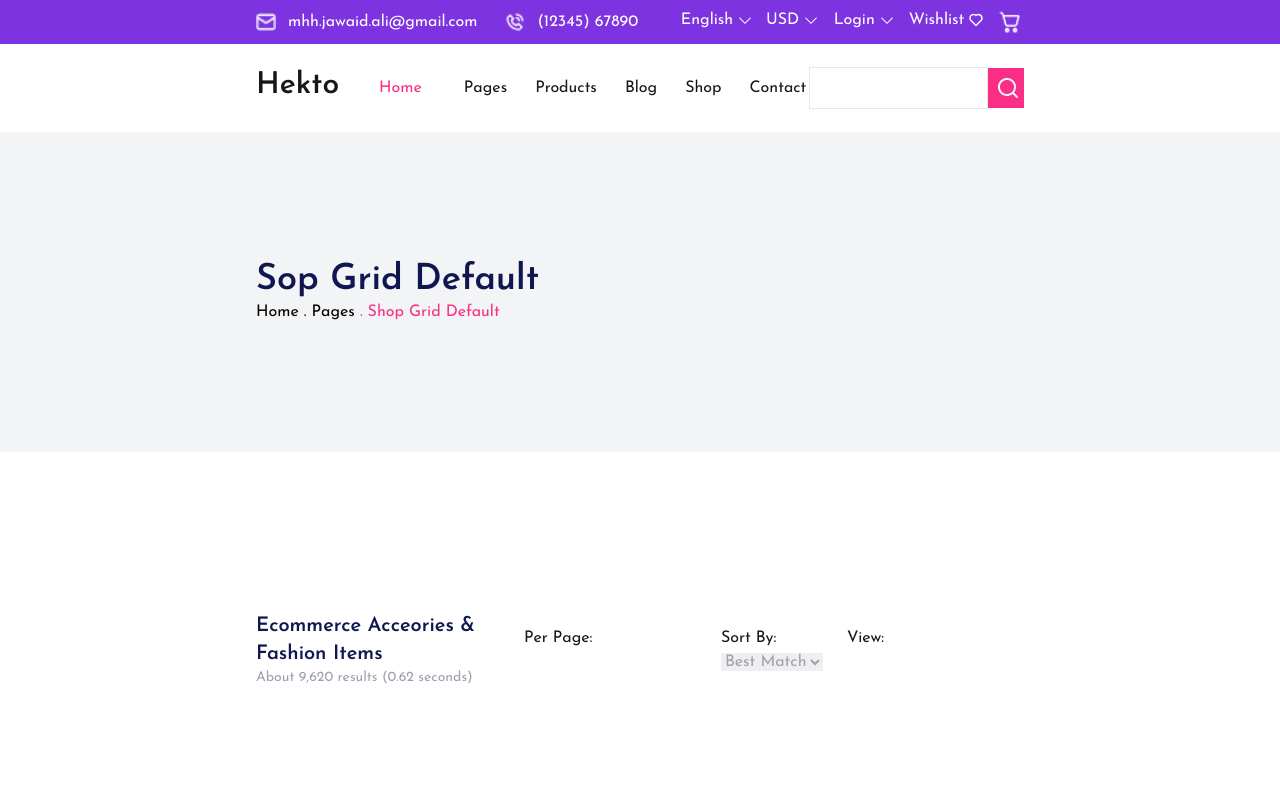
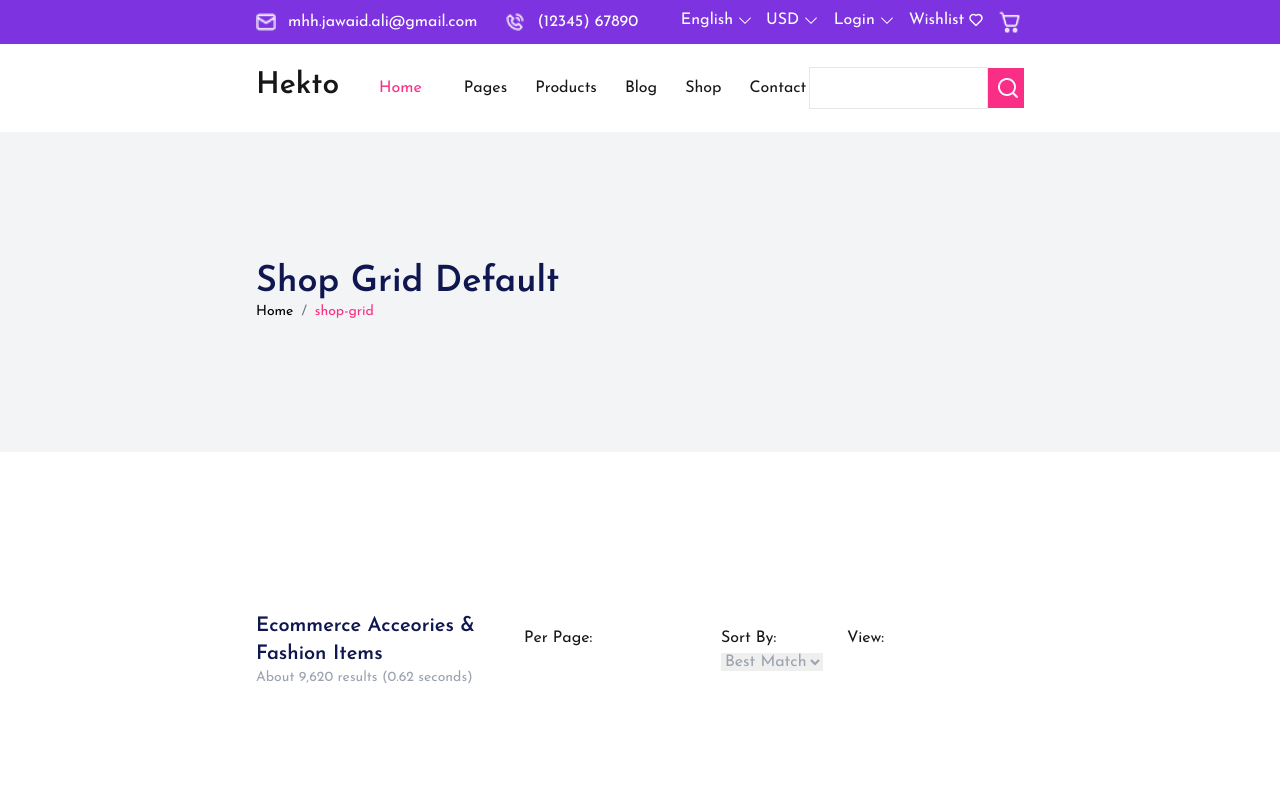
Before and after one commit to Bilalraza617/GIAIC-assignment, a Next.js app in the folder uiux_hackathon/: page /shop-grid in a window 1280 px wide. Shown: the top 800 px of the page. Built offline with nearby package versions, Linux system fonts and the light colour scheme.

Commit message:
created Shop Hero for all shop pages
created bread crumbs

```diff
--- a/uiux_hackathon/src/app/shop-grid/page.tsx
+++ b/uiux_hackathon/src/app/shop-grid/page.tsx
@@ -2,6 +2,7 @@ import Image from 'next/image'
 import Link from 'next/link'
 import React from 'react'
 import Brands from '../../../public/brands.jpg'
+import ShopHero from '@/components/ShopHero'
 
 const ShopGrid = () => {
     const productList = [
@@ -49,12 +50,7 @@ const ShopGrid = () => {
     ];
     return (
         <>
-            <div className='bg-gray-100 h-80 flex flex-col items-center justify-center'>
-                <div className='w-[60%]'>
-                    <h1 className='text-4xl font-extrabold text-[#101750]' style={{ fontWeight: '800' }}>Sop Grid Default</h1>
-                    <p className='text-black'>Home . Pages <span className='text-[#FB2E86]'>. Shop Grid Default</span></p>
-                </div>
-            </div>
+            <ShopHero title="Shop Grid Default" />
 
             <div className='bg-white flex items-center justify-between w-[60%] m-auto mt-40'>
                 <div>
--- /dev/null
+++ b/uiux_hackathon/src/components/BreadCrumb.tsx
@@ -0,0 +1,44 @@
+"use client"
+
+import Link from 'next/link';
+import { usePathname } from 'next/navigation';
+
+const Breadcrumbs = () => {
+    const pathname = usePathname();
+
+    // Split the current path into parts for breadcrumbs
+    const pathParts = pathname.split('/').filter((part) => part);
+
+    return (
+        <nav aria-label="Breadcrumb" className="text-black text-sm">
+            <ul className="flex space-x-2">
+                {/* Home Link */}
+                <li>
+                    <Link href="/" className="hover:text-[#FB2E86]">
+                        Home
+                    </Link>
+                </li>
+                {pathParts.map((part, index) => {
+                    // Create a dynamic path for each breadcrumb part
+                    const href = '/' + pathParts.slice(0, index + 1).join('/');
+                    const isLast = index === pathParts.length - 1;
+
+                    return (
+                        <li key={href} className="flex items-center space-x-2">
+                            <span className="text-gray-500">/</span>
+                            {isLast ? (
+                                <span className="text-[#FB2E86]">{decodeURIComponent(part)}</span>
+                            ) : (
+                                <Link href={href} className="hover:text-[#FB2E86]">
+                                    {decodeURIComponent(part)}
+                                </Link>
+                            )}
+                        </li>
+                    );
+                })}
+            </ul>
+        </nav>
+    );
+};
+
+export default Breadcrumbs;
--- /dev/null
+++ b/uiux_hackathon/src/components/ShopHero.tsx
@@ -0,0 +1,19 @@
+import React from 'react'
+import Breadcrumbs from './BreadCrumb'
+
+interface Shop {
+    title: String,
+
+}
+const ShopHero = ({title}: Shop) => {
+    return (
+        <div className='bg-gray-100 h-80 flex flex-col items-center justify-center'>
+            <div className='w-[60%]'>
+                <h1 className='text-4xl font-extrabold text-[#101750]'>{title}</h1>
+                <Breadcrumbs />
+            </div>
+        </div>
+    )
+}
+
+export default ShopHero
```
